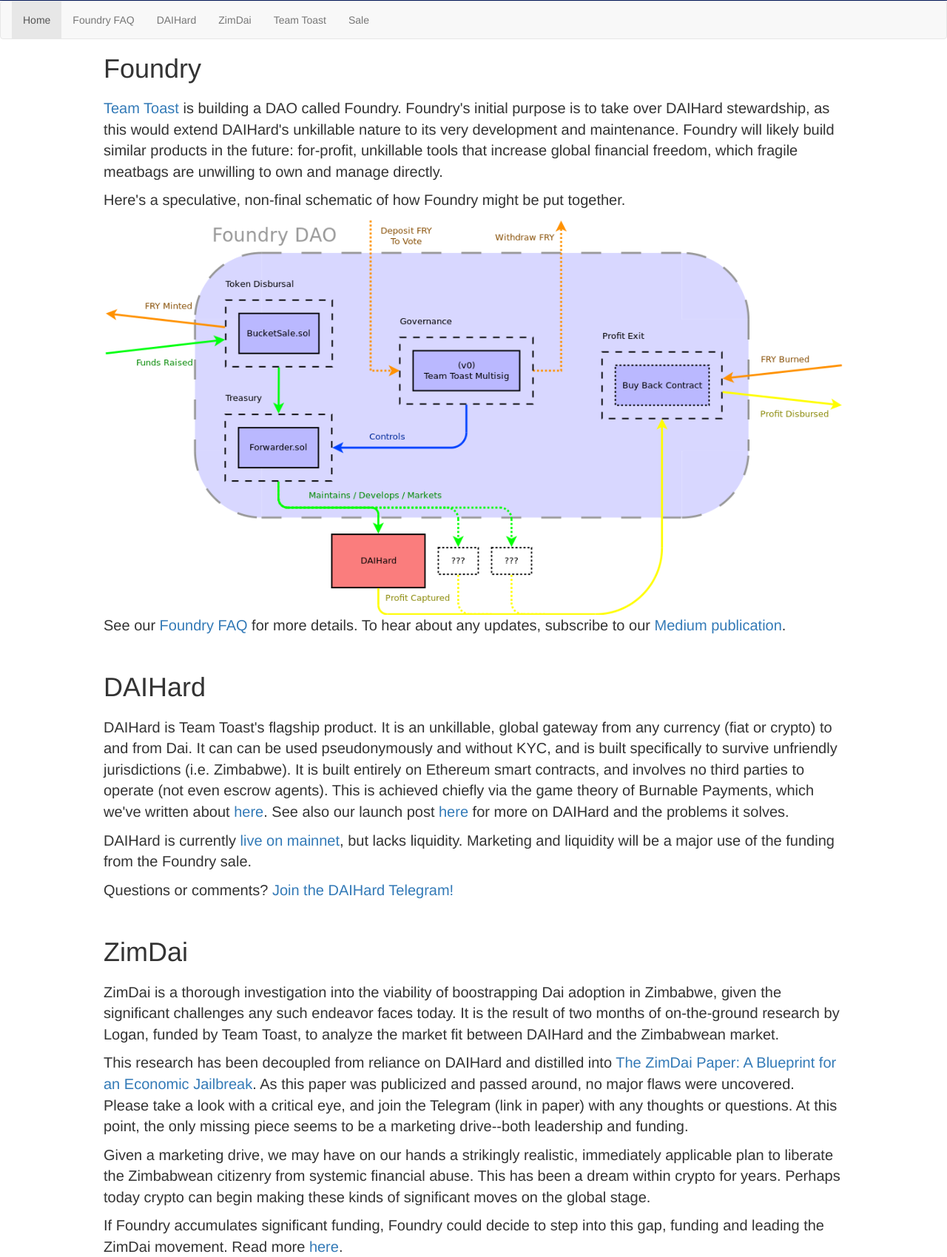
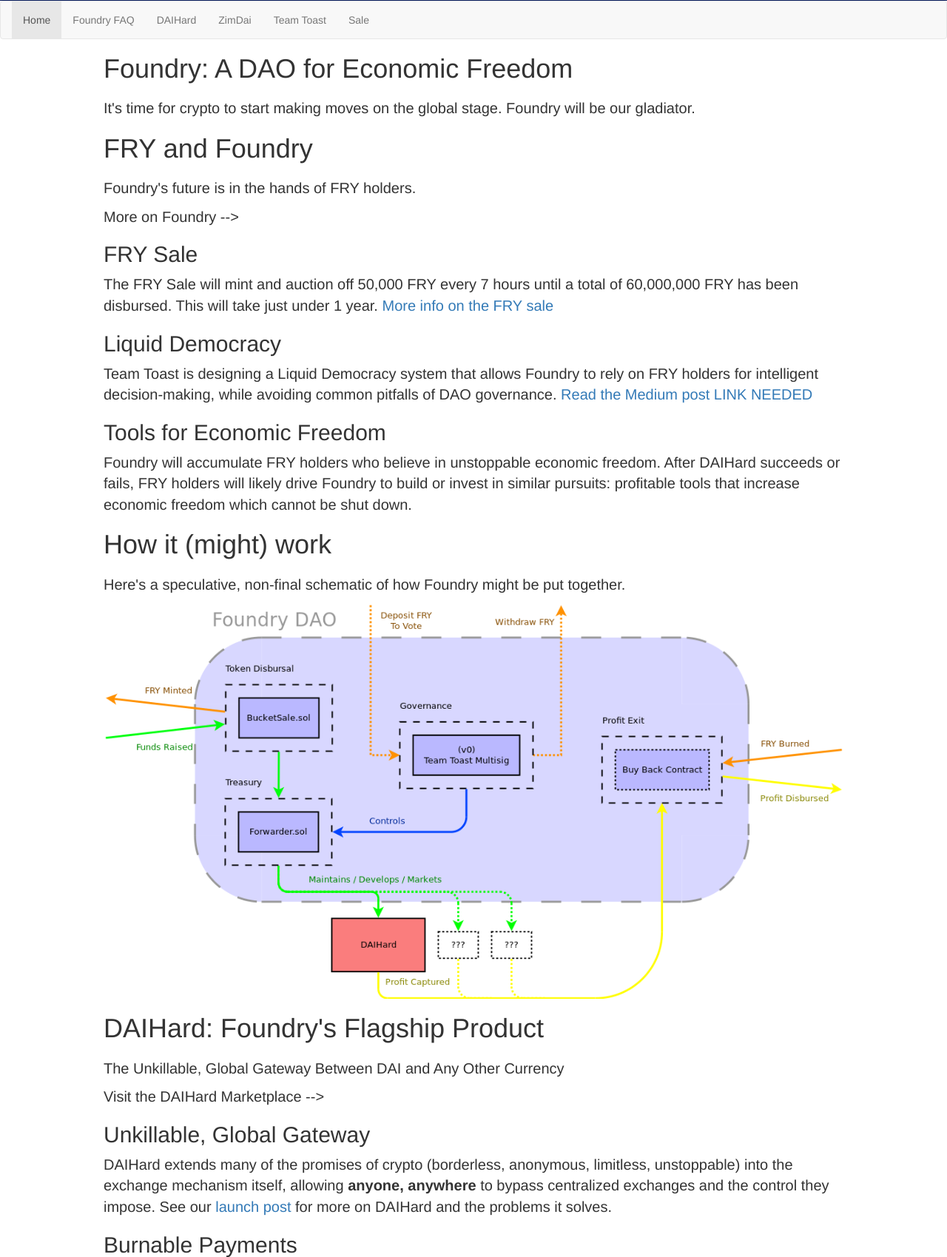
Before and after one commit to team-toast/foundrydao.com, a PHP site: page / in a window 1280 px wide. Shown: the part 425-2124 px from the top of the page at 74% size. Run offline with PHP 8.4, Linux system fonts and the light colour scheme.

Commit message:
New landing page

```diff
--- a/html/index.php
+++ b/html/index.php
@@ -16,65 +16,98 @@
     ?>
     <div align=center class="body">
         <div align=left style="max-width: 1000px;">
-            <h1 id="foundry">Foundry</h1>
             <div class="text-block">
-                <p><a href="#teamtoast">Team Toast</a> is building a DAO called Foundry.
-                    Foundry's initial purpose is to take over DAIHard stewardship,
-                    as this would extend DAIHard's unkillable nature to its very development and maintenance.
-                    Foundry will likely build similar products in the future:
-                    for-profit, unkillable tools that increase global financial freedom,
-                    which fragile meatbags are unwilling to own and manage directly.
-                </p><p>Here's a speculative, non-final schematic of how Foundry might be put together.
+            <h1>Foundry: A DAO for Economic Freedom</h1>
+                <p>
+                    It's time for crypto to start making moves on the global stage.
+                    Foundry will be our gladiator.
+                </p>
+            <h1>FRY and Foundry</h1>
+                <p>
+                    Foundry's future is in the hands of FRY holders.
+                </p><p>
+                    More on Foundry -->
+                </p>
+                <h2>FRY Sale</h2>
+                    <p>
+                        The FRY Sale will mint and auction off 50,000 FRY every 7 hours
+                        until a total of 60,000,000 FRY has been disbursed.
+                        This will take just under 1 year.
+                        <a href="/sale/">More info on the FRY sale</a>
+                    </p>
+                <h2>Liquid Democracy</h2>
+                    <p>
+                        Team Toast is designing a Liquid Democracy system
+                        that allows Foundry to rely on FRY holders for intelligent decision-making,
+                        while avoiding common pitfalls of DAO governance.
+                        <a href="#">Read the Medium post LINK NEEDED</a>
+                    </p>
+                <h2>Tools for Economic Freedom</h2>
+                    <p>
+                        Foundry will accumulate FRY holders who believe in unstoppable economic freedom.
+                        After DAIHard succeeds or fails, FRY holders will likely drive Foundry
+                        to build or invest in similar pursuits: profitable tools that increase economic freedom which cannot be shut down.
+                    </p>
+            <h1>How it (might) work</h1>
+                <p>Here's a speculative, non-final schematic of how Foundry might be put together.
                 </p>
                 <img src="/common-assets/img/foundry-schematic.png" style="width:100%">
-                <p>See our <a href="/foundry/">Foundry FAQ</a> for more details.
-                    To hear about any updates, subscribe to our
-                    <a href="https://medium.com/daihard-buidlers">Medium publication</a>.
+            <h1>DAIHard: Foundry's Flagship Product</h1>
+                <p>The Unkillable, Global Gateway Between DAI and Any Other Currency</p>
+                <p>Visit the DAIHard Marketplace --></p>
+                <h2>Unkillable, Global Gateway</h2>
+                    <p>
+                        DAIHard extends many of the promises of crypto
+                        (borderless, anonymous, limitless, unstoppable) into the exchange mechanism itself,
+                        allowing <b>anyone, anywhere</b> to bypass centralized exchanges and the control they impose.
+                        See our
+                        <a href="https://www.reddit.com/r/ethereum/comments/chl924/relaunching_the_borderless_unkillable_cryptofiat/">launch post</a>
+                        for more on DAIHard and the problems it solves.
                     </p>
-            </div>
-
-            <h1 id="daihard">DAIHard</h1>
-            <div class="text-block">
-                <p>DAIHard is Team Toast's flagship product.
-                    It is an unkillable, global gateway from any currency (fiat or crypto) to and from Dai.
-                    It can can be used pseudonymously and without KYC,
-                    and is built specifically to survive unfriendly jurisdictions (i.e. Zimbabwe).
-                    It is built entirely on Ethereum smart contracts,
+                <h2>Burnable Payments</h2>
+                    <p>
+                        DAIHard is built entirely on Ethereum smart contracts,
                         and involves no third parties to operate (not even escrow agents).
-                    This is achieved chiefly via the game theory of Burnable Payments, which we've written about
-                    <a href="https://medium.com/@coinop.logan/daihard-game-theory-21a456ef224e">here</a>.
-                    See also our launch post
-                    <a href="https://www.reddit.com/r/ethereum/comments/chl924/relaunching_the_borderless_unkillable_cryptofiat/">here</a>
-                    for more on DAIHard and the problems it solves.
-                </p><p>DAIHard is currently
-                    <a href="https://daihard.exchange/">live on mainnet</a>,
-                    but lacks liquidity.
-                    Marketing and liquidity will be a major use of the funding from the Foundry sale.
-                </p><p>Questions or comments?
-                    <a href="https://t.me/daihardexchange_group">Join the DAIHard Telegram!</a>
+                        This is achieved chiefly via the game theory of Burnable Payments, which we’ve
+                        <a href="https://medium.com/@coinop.logan/daihard-game-theory-21a456ef224e">written about here</a>.
                     </p>
-            </div>
-
-            <h1 id="zimdai">ZimDai</h1>
-            <div class="text-block">
-                <p>ZimDai is a thorough investigation into the viability of boostrapping Dai adoption in Zimbabwe,
+                <h2>Next Stop: Liqudity</h2>
+                    <p>
+                        <a href="daihard.exchange">The app is live on mainnet</a>,
+                        so the next step is to cut its teeth with real users while ensuring the exchange has liquidity.
+                        Thus, marketing DAIHard will be one of the main uses of the funding gained via the FRY sale.
+                    </p>
+            <h1>ZimDai: An Economic Jailbreak</h1>
+                <p>Zimbabweans are trapped in an abusive economic system. But crypto is growing teeth.</p>
+                <p>More on ZimDai --></p>
+                <p> (quote) Zimbabwe suffers under incredibly irresponsible and abusive economic control.
+                        The cryptocurrency industry and stack is now mature enough to
+                        break the Zimbabwean citizens out of this economic prison.
+                <h2>Zimbabwe's Plight</h2>
+                    <p>
+                        The official currency of Zimbabwe is rapidly inflating, and
+                        <a href="https://en.wikipedia.org/wiki/Hyperinflation_in_Zimbabwe">this is nothing new.</a>
+                        It is practically impossible to save money in such an environment,
+                        and entrepreneurship is being strangled.
+                        Worse, the banking system significantly limits withdrawals, and ATMs simply don't work.
+                        Internal political pressure has proven incapable of changing any of this.
+                    </p>
+                <h2>Blueprint For an Economic Jailbreak</h2>
+                    <p>
+                        <a href="https://github.com/coinop-logan/ZimDai/raw/master/whitepaper.pdf">The ZimDai Paper: A Blueprint for an Economic Jailbreak</a>
+                        is a thorough investigation into the viability of boostrapping Dai adoption in Zimbabwe,
                         given the significant challenges any such endeavor faces today.
-                    It is the result of two months of on-the-ground research by Logan, funded by Team Toast,
-                    to analyze the market fit between DAIHard and the Zimbabwean market.
-                </p><p>This research has been decoupled from reliance on DAIHard and distilled into
-                    <a href="https://github.com/coinop-logan/ZimDai/raw/master/whitepaper.pdf">The ZimDai Paper: A Blueprint for an Economic Jailbreak</a>.
-                    As this paper was publicized and passed around, no major flaws were uncovered.
-                    Please take a look with a critical eye, and join the Telegram (link in paper) with any thoughts or questions.
-                    At this point, the only missing piece seems to be a marketing drive--both leadership and funding.
-                </p><p>Given a marketing drive, we may have on our hands a strikingly realistic,
-                    immediately applicable plan to liberate the Zimbabwean citizenry from systemic financial abuse.
+                        It assumes a hostile state and does not ask for permission.
+                        It is the result of two months of on-the-ground research by Logan, funded by Team Toast.
+                    </p>
+                <h2>The Missing Piece</h2>
+                    <p>
+                        What's needed is a marketing drive. With both marketing leadership and funding,
+                        we may have on our hands a strikingly realistic, immediately applicable plan
+                        to liberate the Zimbabwean citizenry from systemic financial abuse.
                         This has been a dream within crypto for years.
-                    Perhaps today crypto can begin making these kinds of significant moves on the global stage.
-                </p><p>If Foundry accumulates significant funding, Foundry could decide to step into this gap,
-                    funding and leading the ZimDai movement. Read more <a href="/zimdai/">here</a>.
+                        Given significant funding, we expect Foundry to lead and fund this campaign.
                     </p>
-            </div>
-
             <h1 id="teamtoast">Team Toast</h1>
                 <div class="text-block container-fluid">
                     <div class="row" style="padding:1em">
@@ -100,7 +133,7 @@
                                 Pays Foundry's bills while it grows up to be a big strong DAO.
                                 Developed the Bucket Sale contract and associated tests.
                                 Leads research and development for DAO governance.
-                            Exists in a permanent state of bewildered confusion.
+                                Exists in a permanent state of bewildered or concerned confusion.
                             </p>
                         </div>
                     </div>
```
Lines whose indentation alone changed are shown as unchanged.
